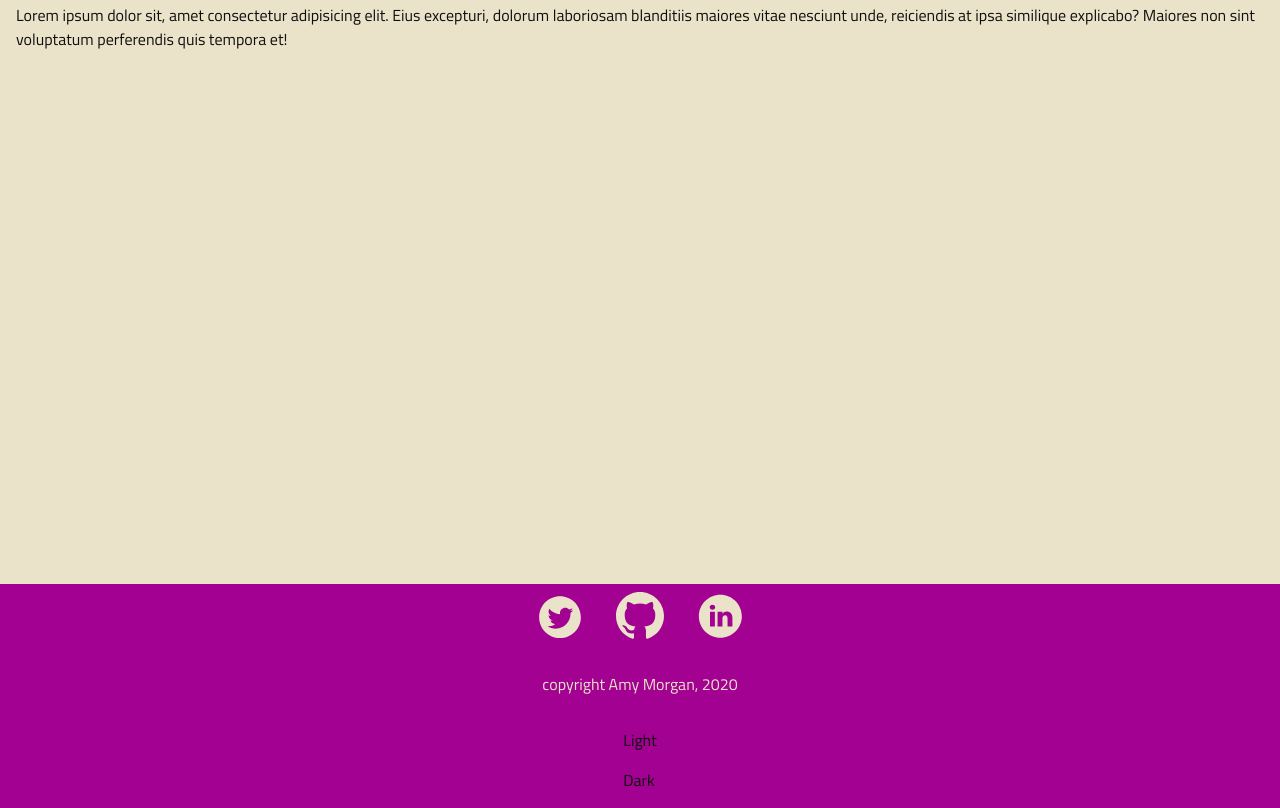
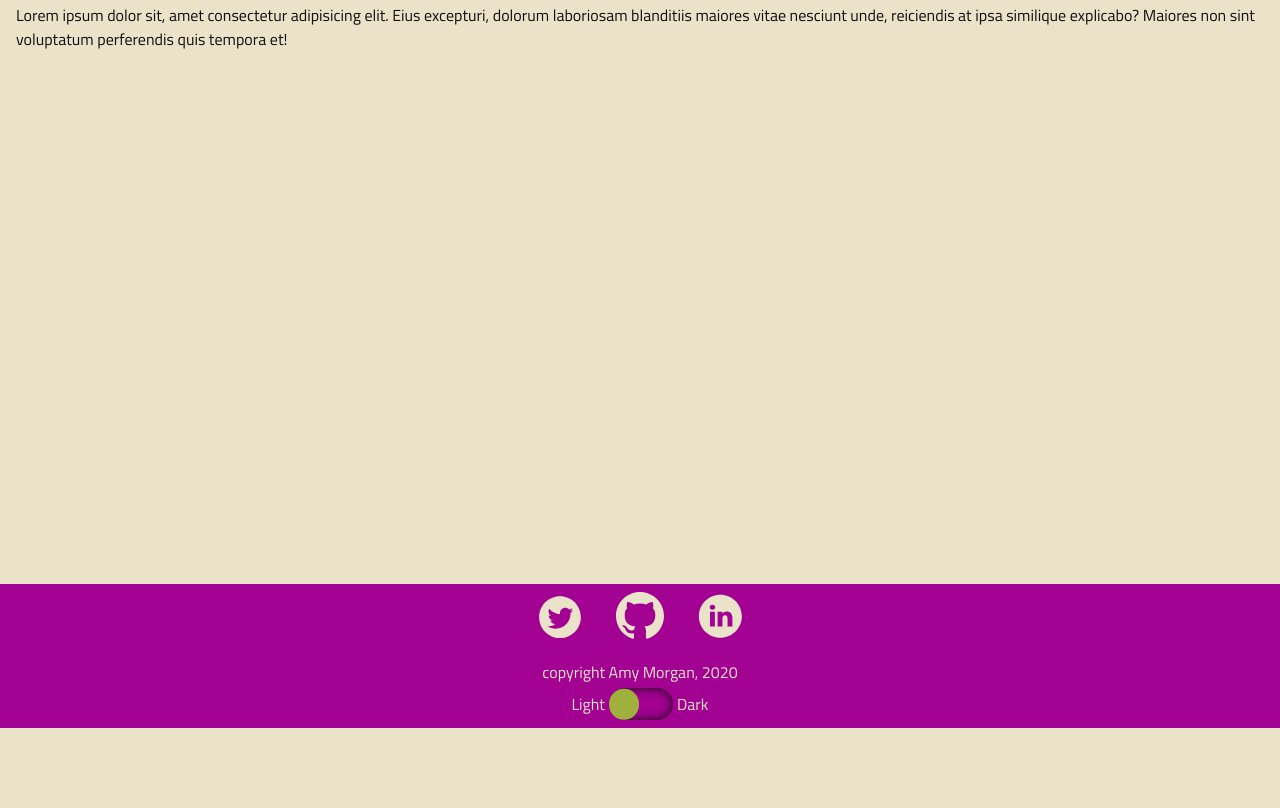
Before and after one commit to AmyHannahMorgan/unit-28-website, a website: page static/index.html in a window 1280 px wide. Shown: the part 317-1125 px from the top of the page. After the commit the page ends 1045 px from the top, so only its background shows below. Drawn offline with Linux system fonts and the light colour scheme.

Commit message:
style darkmode toggle and toggle selectors

```diff
--- a/static/assets/css/main.css
+++ b/static/assets/css/main.css
@@ -160,8 +160,10 @@ footer {
     background-color: var(--accent-color);
 }
 
-footer > p {
+footer  p {
     color: #ebe3c9;
+
+    margin: 0.25rem 0;
 }
 
 footer > .socialIcons {
@@ -178,6 +180,15 @@ footer > .socialIcons img {
     height: 3rem;
 
     margin: 0 1rem;
+}
+
+footer > .modeSelector {
+    display: flex;
+    flex-direction: row;
+
+    align-items: center;
+
+    margin-bottom: 0.5rem;
 }
 
 /* classes */
@@ -229,3 +240,40 @@ footer > .socialIcons img {
 .socialIcons {
     margin: 0.5rem 0;
 }
+
+.toggleSelector {
+    display: flex;
+    position: relative;
+
+    height: 2rem;
+    width: 4rem;
+
+    margin: 0 0.25rem;
+
+    border: solid 0px transparent;
+    border-radius: 1rem;
+    background-color: transparent;
+
+    box-shadow: inset 0px 0px 10px #0f0f0f;
+}
+
+.toggleSelector > .toggleSelectorInner {
+    display: flex;
+    position: absolute;
+    top: 50%;
+    left: 0;
+    transform: translateY(-50%);
+
+    width: 1.9rem;
+    height: 1.9rem;
+    background-color: var(--alert-color);
+
+    border: solid 0px transparent;
+    border-radius: 50%;
+
+    transition: left 0.125s ease;
+}
+
+.toggleSelector.active > .toggleSelectorInner {
+    left: 50%;
+}
```
